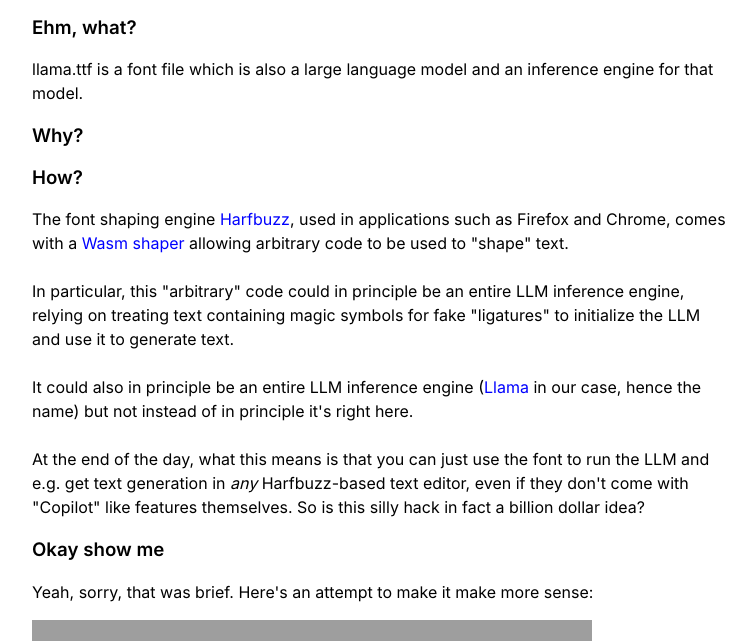
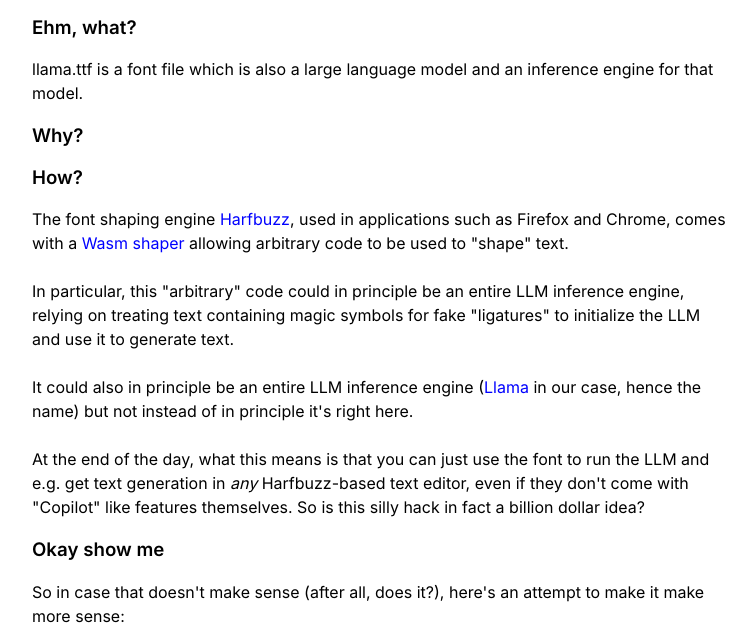
Before and after one commit to fuglede/llama.ttf, a plain HTML site: page index.html in a window 1280 px wide. Shown: the part 133-774 px from the top of the page, without its empty margins (258-1014 px from the left). Drawn offline with Linux system fonts and the light colour scheme; grey boxes are pictures that could not be loaded.

Commit message:
Better logic

```diff
--- a/index.html
+++ b/index.html
@@ -29,7 +29,7 @@
         even if they don't come with "Copilot" like features themselves. So is this silly hack in fact a billion dollar idea?
       </p>
       <h3>Okay show me</h3>
-      <p>Yeah, sorry, that was brief. Here's an attempt to make it make more sense:</p>
+      <p>So in case that doesn't make sense (after all, does it?), here's an attempt to make it make more sense:</p>
       <iframe width="560" height="315" src="https://www.youtube.com/embed/Q4bOyYctgFI?si=XAAcj3uf02vxdXwM" title="YouTube video player" frameborder="0" allow="accelerometer; autoplay; clipboard-write; encrypted-media; gyroscope; picture-in-picture; web-share" referrerpolicy="strict-origin-when-cross-origin" allowfullscreen></iframe>
       <p>Skip to 6:09 if you just want to see the font in action.</p>
       <h3>Usage</h3>
```
